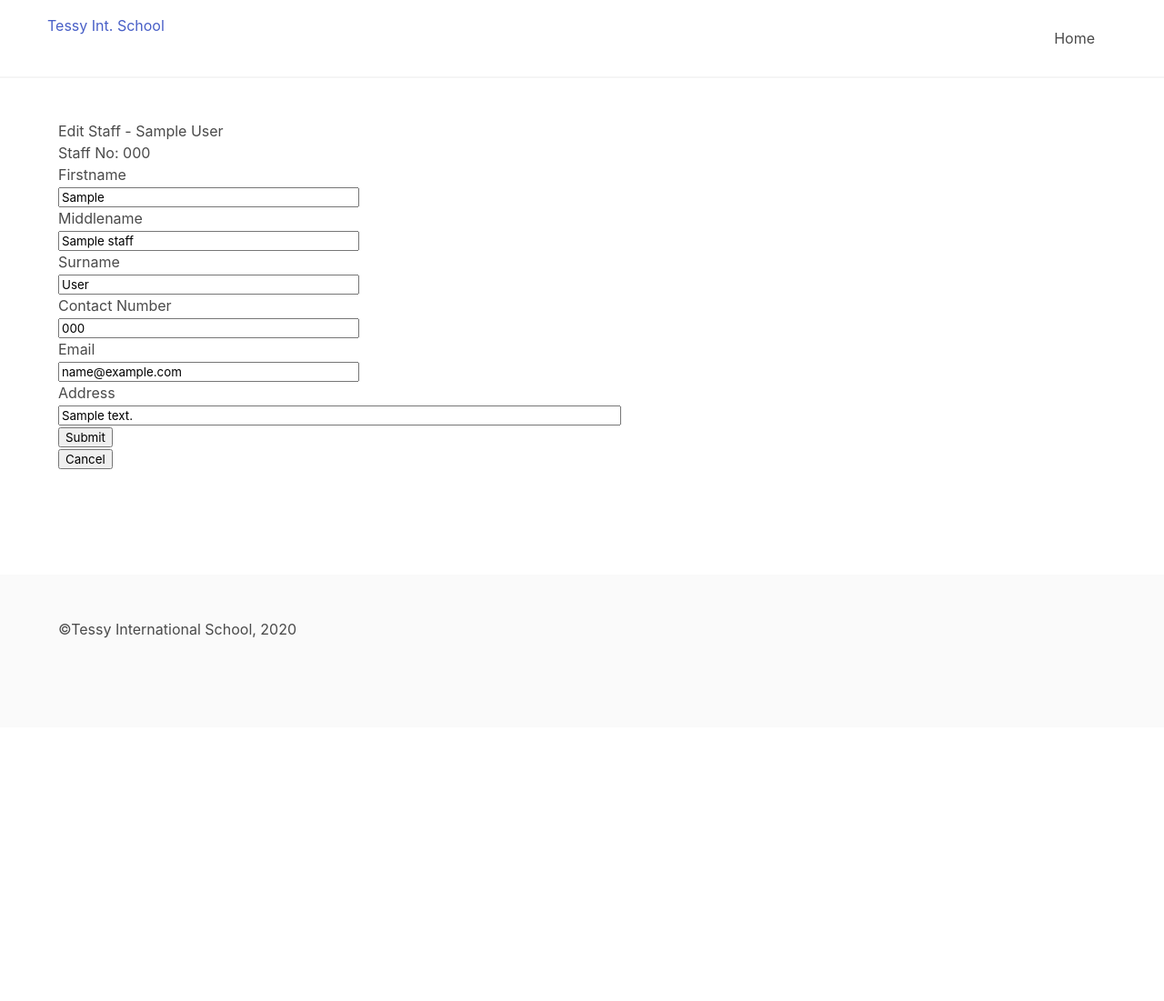
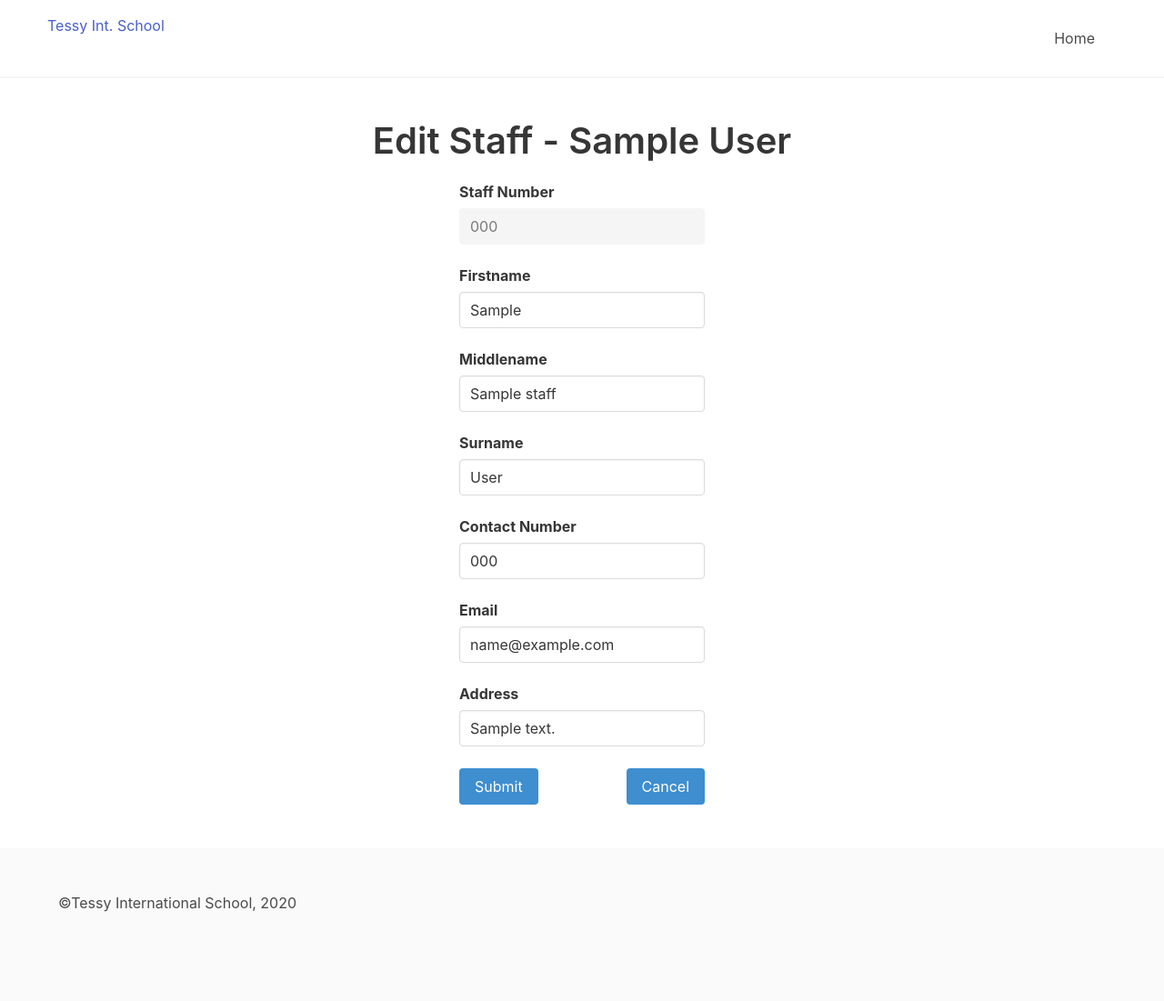
Before and after one commit to fadyboy/tessy_platform, a Flask app: page /edit_staff/1 in a window 1280 px wide. Shown: the whole page at 91% size. Before the commit the page ends 702 px from the top, so only its background shows below. Run offline with Flask 2, Linux system fonts and the light colour scheme; a user stored in the database is signed in; tables that the repository leaves empty hold one stand-in row (values such as "Sample post"); some libraries are stand-ins or nearby versions.

Commit message:
Added styling for edit_* forms

```diff
--- a/student-platform/studentapp/forms.py
+++ b/student-platform/studentapp/forms.py
@@ -1,10 +1,10 @@
 from flask_wtf import FlaskForm
 from wtforms import StringField, PasswordField, SubmitField, SelectField, \
-                HiddenField
+    HiddenField
 from wtforms.fields.html5 import DateField
 from wtforms_sqlalchemy.fields import QuerySelectField
 from wtforms.validators import DataRequired, ValidationError, Email, EqualTo, \
-                            Length
+    Length
 from studentapp.models import Role, User, Classroom, Subject, Staff, Student, \
     Sessions
 
@@ -29,13 +29,15 @@ class AddUserForm(FlaskForm):
     username = StringField("Username", validators=[DataRequired()])
     email = StringField("Email", validators=[DataRequired(), Email()])
     password = PasswordField("Password", validators=[DataRequired(),
-                             Length(min=6,
-                                    message="Password must have at \
+                                                     Length(min=6,
+                                                            message="Password must have at \
                                         least 6 characters")])
     password2 = PasswordField("Repeat Password",
                               validators=[DataRequired(),
                                           EqualTo("password",
-                                          message="Passwords must match")])
+                                                  message="Passwords must \
+                                                      match"
+                                                  )])
     roles = QuerySelectField(query_factory=roles_query, allow_blank=True,
                              get_label="name", get_pk=get_pk,
                              validators=[DataRequired()])
@@ -61,13 +63,14 @@ class EditUserForm(FlaskForm):
     username = StringField("Username")
     email = StringField("Email")
     password = PasswordField(
-                            "Password",
-                            validators=[DataRequired(),
-                                        Length(min=6, message="Password must have at least \
+        "Password",
+        validators=[DataRequired(),
+                    Length(min=6, message="Password must have at least \
                                         6 characters")])
     password2 = PasswordField("Repeat Password",
                               validators=[EqualTo("password",
-                                          message="Passwords must match"),
+                                                  message="Passwords must \
+                                                      match"),
                                           DataRequired()])
     is_active = SelectField("Enable/Disable",
                             choices=[("", ""),
@@ -92,22 +95,24 @@ class AddStaffForm(FlaskForm):
     birthday = DateField("Birthday", format="%Y-%m-%d",
                          validators=[DataRequired()])
     contact_number = StringField("Contact Number")
-    email = StringField("Email", validators=[DataRequired(),
-                        Email("Please enter valid email")])
+    email = StringField("Email",
+                        validators=[DataRequired(),
+                                    Email("Please enter valid email")])
     address = StringField("Address")
     submit = SubmitField("Submit")
 
     def validate_serial_number(self, serial_number):
         serial = Staff.query.filter_by(
             serial_number=serial_number.data
-            ).first()
+        ).first()
         if serial is not None:
             raise ValidationError(
-                        f"{serial.serial_number} \
+                f"{serial.serial_number} \
                         is already in use! Please enter another staff number")
 
 
 class EditStaffForm(FlaskForm):
+    serial_number = StringField("Staff Number")
     firstname = StringField("Firstname",
                             validators=[DataRequired(message="Firstname is \
                                  required")])
@@ -148,14 +153,15 @@ class AddStudentForm(AddStaffForm):
     def validate_serial_number(self, serial_number):
         serial = Student.query.filter_by(
             serial_number=serial_number.data
-            ).first()
+        ).first()
         if serial is not None:
             raise ValidationError(
-                                  f"{serial.serial_number} is already in use! \
+                f"{serial.serial_number} is already in use! \
                                       Please enter another student number")
 
 
 class EditStudentForm(EditStaffForm):
+    serial_number = StringField("Student Number")
     contact_number = StringField("Parent/Guardian Contact Number",
                                  validators=[DataRequired()])
     email = StringField("Parent/Guardian Email", validators=[DataRequired()])
@@ -175,9 +181,10 @@ class AddClassroomForm(FlaskForm):
 
 
 class EditClassroomForm(FlaskForm):
-    classroom_name = StringField("Classroom Name")
-    classroom_symbol = StringField("Classroom Symbol")
-    submit = SubmitField("Submit Changes")
+    classroom_name = StringField("Classroom Name", validators=[DataRequired()])
+    classroom_symbol = StringField("Classroom Symbol",
+                                   validators=[DataRequired()])
+    submit = SubmitField("Submit")
 
 
 class AddSubjectForm(FlaskForm):
@@ -279,27 +286,27 @@ class ResetPasswordRequestForm(FlaskForm):
                         validators=[DataRequired(
                             message="Please enter email"),
                             Email(message="Please enter valid email")
-                            ]
+                        ]
                         )
     submit = SubmitField("Request Password Reset")
 
 
 class ResetPasswordForm(FlaskForm):
     password = PasswordField(
-                             "Password",
-                             validators=[DataRequired(
-                                 message="Password must contain minimum 6 \
+        "Password",
+        validators=[DataRequired(
+            message="Password must contain minimum 6 \
                                      characters"
-                             ),
-                                        Length(min=6)
-                             ]
-                             )
+        ),
+            Length(min=6)
+        ]
+    )
     password2 = PasswordField(
-                              "Repeat Password",
-                              validators=[DataRequired(),
-                                          EqualTo(password,
-                                                  message="Passwords must \
+        "Repeat Password",
+        validators=[DataRequired(),
+                    EqualTo(password,
+                            message="Passwords must \
                                                       match"
-                                                  )
-                                          ])
+                            )
+                    ])
     submit = SubmitField("Reset Password")
--- a/student-platform/studentapp/routes.py
+++ b/student-platform/studentapp/routes.py
@@ -226,8 +226,16 @@ def student(id):
 @app.route("/edit_staff/<id>", methods=["GET", "POST"])
 @login_required
 def edit_staff(id):
-    form = EditStaffForm()
     staff = Staff.query.get(id)
+    form = EditStaffForm(
+        serial_number=staff.serial_number,
+        firstname=staff.firstname,
+        middlename=staff.middlename,
+        surname=staff.surname,
+        contact_number=staff.contact_number,
+        email=staff.email,
+        address=staff.address
+    )
     if form.validate_on_submit():
         staff.firstname = form.firstname.data
         staff.middlename = form.middlename.data
@@ -249,6 +257,7 @@ def edit_student(id):
     # get classroom object to pre-populate classroom selection
     classroom = Classroom.query.get(student.classroom_id)
     form = EditStudentForm(
+        serial_number=student.serial_number,
         firstname=student.firstname,
         middlename=student.middlename,
         surname=student.surname,
@@ -313,7 +322,10 @@ def list_classrooms():
 @login_required
 def edit_classroom(id):
     classroom = Classroom.query.get(id)
-    form = EditClassroomForm()
+    form = EditClassroomForm(
+        classroom_name=classroom.classroom_name,
+        classroom_symbol=classroom.classroom_symbol
+    )
     if form.validate_on_submit():
         classroom.classroom_name = form.classroom_name.data
         classroom.classroom_symbol = form.classroom_symbol.data
--- a/student-platform/studentapp/templates/edit_staff.html
+++ b/student-platform/studentapp/templates/edit_staff.html
@@ -1,53 +1,64 @@
 {% extends "base.html" %}
 
 {% block content %}
-    <h1>Edit Staff - {{ staff.firstname }} {{ staff.surname }}</h1>
-    <div>
-        <p>Staff No: {{ staff.serial_number }}</p>
-        <form action="" method="post" novalidate>
+    <div class="title-wrapper has-text-centered">
+        <h2 class="title is-2">Edit Staff - {{ staff.firstname }} {{ staff.surname }}</h2>
+    </div>
+    <div class="subtitle"></div>
+    <div class="content-wrapper">
+        <div class="columns is-centered">
+            <div class="column is-3">
+                <form role="form" action="" method="POST" novalidate>
                     {{ form.hidden_tag() }}
-            <p>
-                {{ form.firstname.label }}<br/>
-                {{ form.firstname(size=32, value=staff.firstname) }}
+                    <p class="subtitle is-6">
+                        {{ form.serial_number.label(class="label") }}
+                        {{ form.serial_number(class="input", disabled=True) }}
+                    </p>
+                    <p class="subtitle is-6">
+                        {{ form.firstname.label(class="label") }}
+                        {{ form.firstname(class="input") }}
                         {% for error in form.firstname.errors %}
                             <span style="color: red;">{{ error }}</span>
                         {% endfor %}
                     </p>
-            <p>
-                {{ form.middlename.label }}<br/>
-                {{ form.middlename(size=32, value=staff.middlename) }}
+                    <p class="subtitle is-6">
+                        {{ form.middlename.label(class="label") }}
+                        {{ form.middlename(class="input")}}
                     </p>
-            <p>
-                {{ form.surname.label }}<br/>
-                {{ form.surname(size=32, value=staff.surname) }}
+                    <p class="subtitle is-6">
+                        {{ form.surname.label(class="label") }}
+                        {{ form.surname(class="input") }}
                         {% for error in form.surname.errors %}
-                    <span style="color:red;">{{ error }}</span>
-                {% endfor %}
-            </p>
-            <p>
-                {{ form.contact_number.label }}<br/>
-                {{ form.contact_number(size=32, value=staff.contact_number) }}
-                {% for error in form.contact_number.errors %}
                             <span style="color: red;">{{ error }}</span>
                         {% endfor %}
                     </p>
-            <p>
-                {{ form.email.label }}<br/>
-                {{ form.email(size=32, value=staff.email) }}
-                {% for error in form.email.errors %}
-                  <span style="color:red;">{{ error }}</span>
+                    <p class="subtitle is-6">
+                        {{ form.contact_number.label(class="label") }}
+                        {{ form.contact_number(class="input") }}
+                        {% for error in form.contact_number.error %}
+                            <span style="color: red;">{{ error }}</span>
                         {% endfor %}
                     </p>
-            <p>
-                {{ form.address.label }}<br/>
-                {{ form.address(size=64, value=staff.address) }}
-                {% for error in form.address.errors %}
-                    <span style="color:red;">{{ error }}</span>
+                    <p class="subtitle is-6">
+                        {{ form.email.label(class="label") }}
+                        {{ form.email(class="input")}}
+                        {% for error in form.email.errors %}
+                            <span style="color: red;">{{ error }}</span>
                         {% endfor %}
                     </p>
-            <p>{{ form.submit() }}</p>
+                    <p class="subtitle is-6">
+                        {{ form.address.label(class="label") }}
+                        {{ form.address(class="input") }}
+                        {% for error in form.address.errors %}
+                            <span style="color: red;">{{ error }}</span>
+                        {% endfor %}
+                    </p>
+                    <div class="buttons level">
+                        {{ form.submit(class="button is-info level-left") }}
+                        <a href="{{ url_for('list_staff') }}" class="button is-info level-right">Cancel</a>
+                    </div>
                 </form>
-        <a href="{{ url_for('list_staff') }}"><button>Cancel</button></a>
             </div>
-
+        </div>
+    </div>
 {% endblock %}
```
Also changed, not shown: student-platform/studentapp/templates/edit_classroom.html (+31 -14 lines), student-platform/studentapp/templates/edit_student.html (+44 -35 lines), student-platform/studentapp/templates/edit_user.html (+5 -5 lines). Lines whose indentation alone changed are shown as unchanged.
